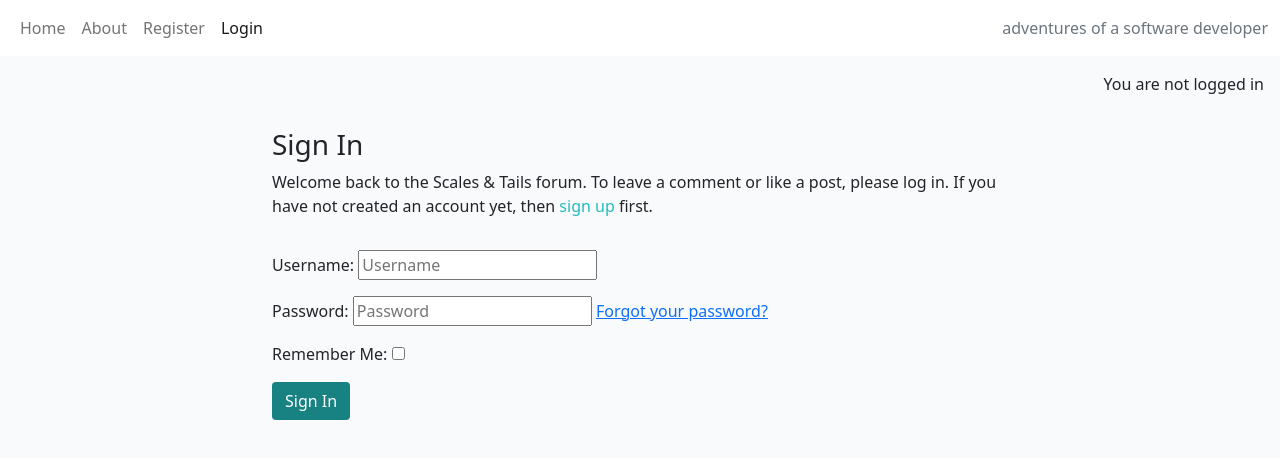
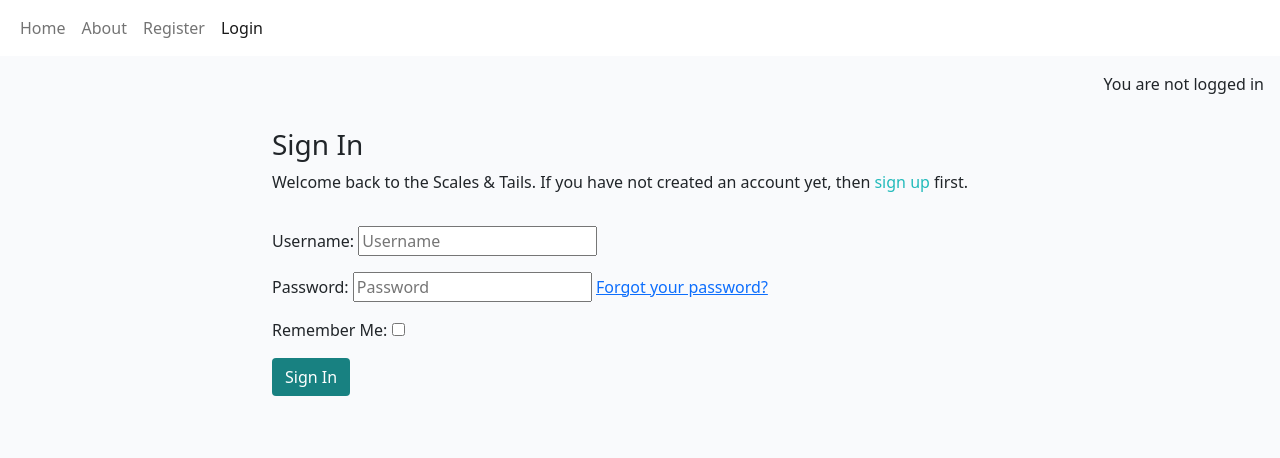
Before and after one commit to Elizabeth9-77/Scales-Tails-V2, a Django app: page /accounts/login/ in a window 1280 px wide. Shown: the top 458 px of the page. Run offline with Django 4.2, Linux system fonts and the light colour scheme; some libraries are stand-ins or nearby versions.

Commit message:
FIX - fixed signup link on login page

```diff
--- a/templates/account/login.html
+++ b/templates/account/login.html
@@ -12,15 +12,17 @@
         <div class="col-md-8 mt-3 offset-md-2">
             <h3>{% trans "Sign In" %}</h3>
 
-            <p>{% blocktrans %}Welcome back to the Scales & Tails forum. To leave a comment or like a post, please log in. If
-                you
-                have not created an account yet, then <a class="link" href="{{ signup_url }}">sign up</a>
-                first.{% endblocktrans %}</p>
+            <p>
+                {% blocktrans %}Welcome back to the Scales & Tails. If
+                you have not created an account yet, then{% endblocktrans %}
+                <a class="link" href="{% url 'account_signup' %}">{% trans "sign up" %}</a>
+                {% trans "first." %}
+            </p>
         </div>
     </div>
     <div class="row">
         <div class="col-md-8 mt-3 offset-md-2">
-            <form class="login" method="POST" action="{% url 'account_login' %}">
+            <form class="login" method="post" action="{% url 'account_login' %}">
                 {% csrf_token %}
                 {{ form.as_p }}
                 {% if redirect_field_value %}
--- a/templates/account/signup.html
+++ b/templates/account/signup.html
@@ -12,7 +12,7 @@
 
       <p>{% blocktrans %}
         Welcome to Scales & Tails.
-        If you already have an account, then please
+        If you already have an account, please
         <a class="link" href="{{ login_url }}">Sign in</a>
       {% endblocktrans %}</p>
     </div>
--- a/templates/base.html
+++ b/templates/base.html
@@ -72,9 +72,9 @@
                     {% endif %}
 
                 </ul>
-                <span class="navbar-text text-muted">
-                    adventures of a software developer
-                </span>
+                <!-- <span class="navbar-text text-muted">
+
+                </span> -->
             </div>
         </div>
     </nav>
```
